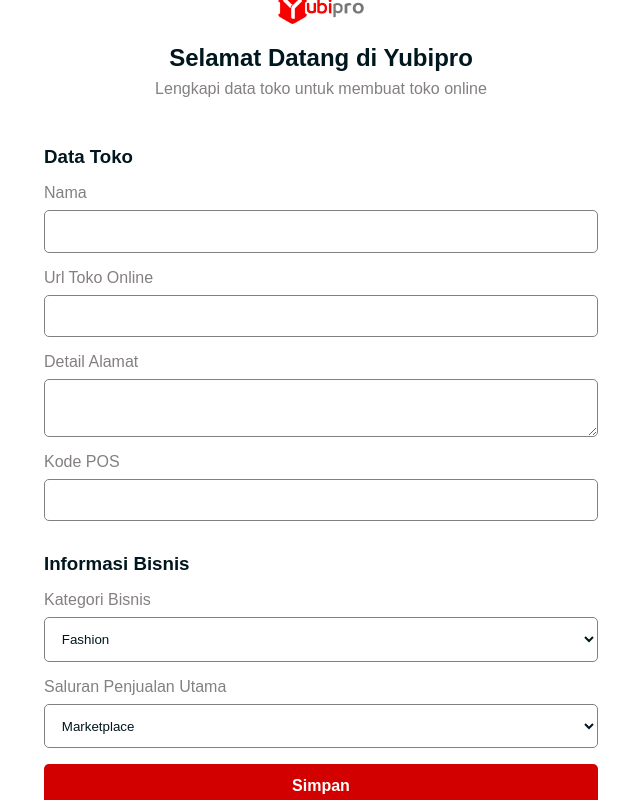
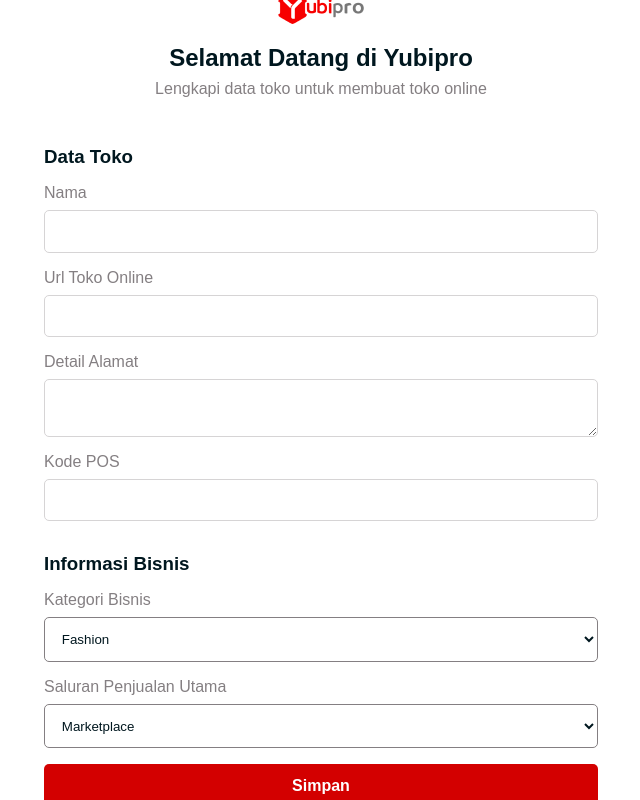
Before and after one commit to aufaroot18/yubipro, a React (Create React App) app: page / in a window 1280 px wide. Shown: the whole page, without its empty margins (319-959 px from the left). Built offline with nearby package versions, Linux system fonts and the light colour scheme.

Commit message:
refactor: update color border

```diff
--- a/src/components/ui/Input/index.js
+++ b/src/components/ui/Input/index.js
@@ -5,7 +5,7 @@
   width: 100%;
   padding: 0.8rem 0.8rem;
   border-radius: 5px;
-  border: 1px solid ${({ theme }) => theme.colors.gray};
+  border: 1px solid #d6d4d5;
   outline: none;
   color: ${({ theme }) => theme.colors.black};
 `;
```
